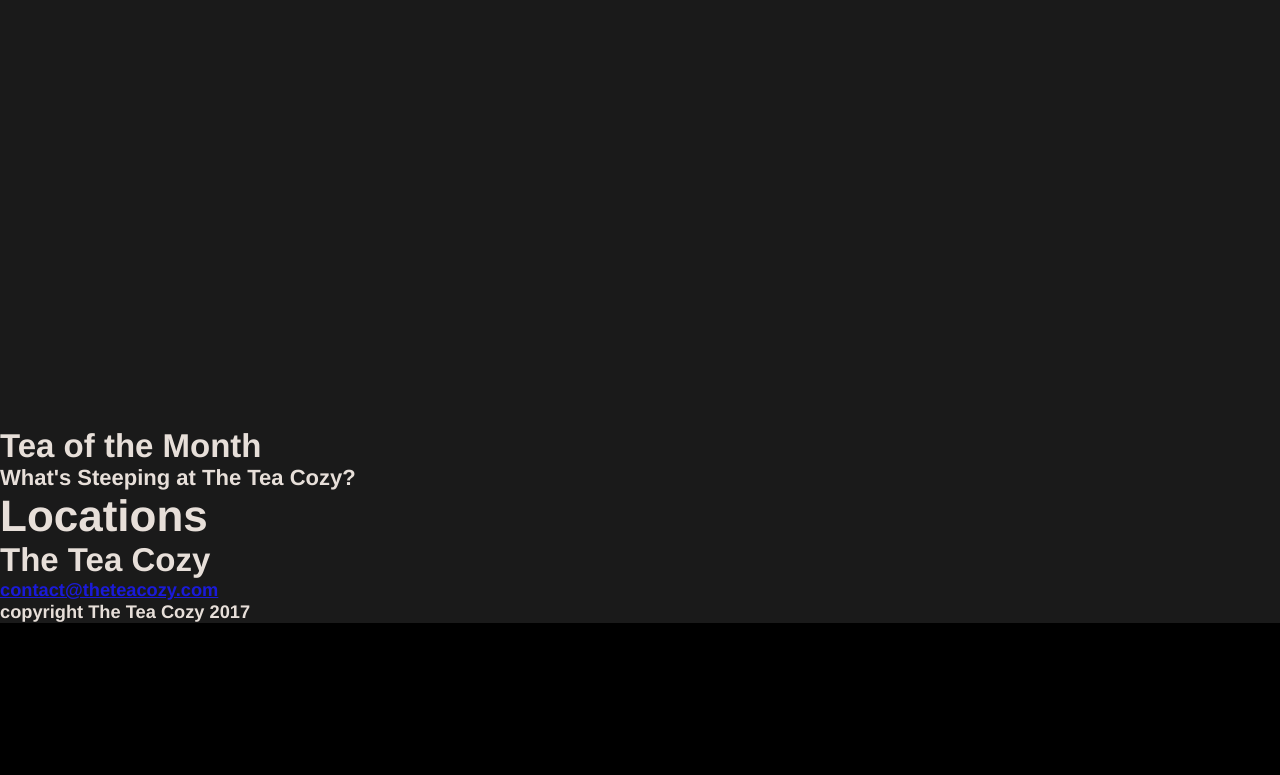
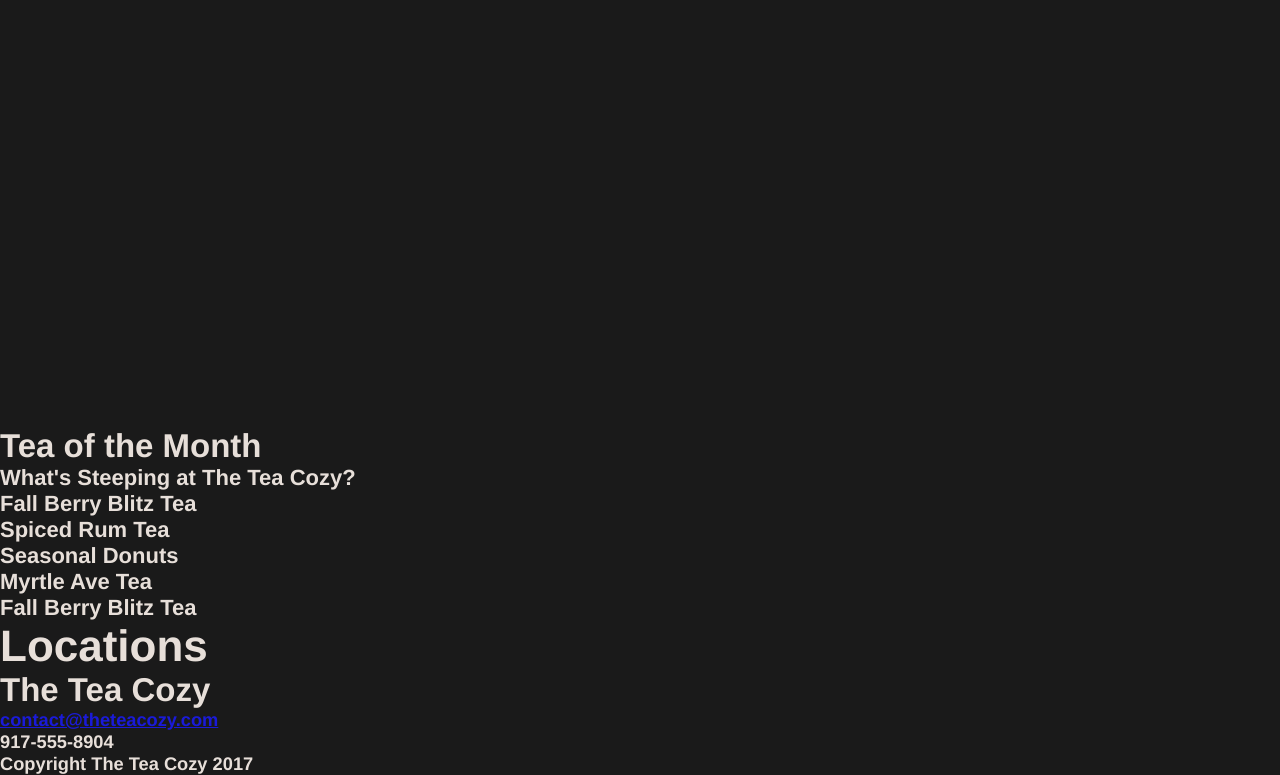
Before and after one commit to FluroAsh/tea-cozy, a plain HTML site: page index.html in a window 1280 px wide. Shown: the part 373-1148 px from the top of the page. Before the commit the page ends 996 px from the top, so only its background shows below. Drawn offline with Linux system fonts and the light colour scheme.

Commit message:
Added HTML elements - Still need to fix flexbox structure; may need to remove sections and make it 1 page layout

```diff
--- a/index.html
+++ b/index.html
@@ -12,7 +12,9 @@
     <body>
 
             <menu class="main-menu">
-                <img src="images/tea-cozy-logo.bmp"/>
+                <div class="logo">
+                    <a href="#"><img src="images/tea-cozy-logo.bmp"/></a>
+                </div>
                 <nav class="main-menu__nav">
                     <a href="#">Mission</a>
                     <a href="#">Featured Tea</a>
@@ -22,7 +24,9 @@
 
         <section class="section-home">
             <div class="mission-container">
-                <img src="images/mission-backdrop.bmp"/>
+
+                    <img id="mission-backdrop" src="images/mission-backdrop.bmp"/>
+
                 <span id="mission-message">
                     <h2>Our Mission</h2>
                     <h4>Handpicked, Artisanally Curated, Free Range, Sustainable, Small Batch, Fair Trade, Organic Tea</h4>
@@ -30,6 +34,7 @@
             </div>
         </section>
 
+        <section class="section-totm">
             <div class="monthly-tea-container">
                 <div class="monthly-tea__head">
                     <h2>Tea of the Month</h2>
@@ -37,22 +42,34 @@
                 </div>
                 <div class="monthly-tea__categories">
                     <div class="fall-berry">
+                    <!-- <img src="images/fall-berry-blitz-tea.bmp"/> -->
+                    <h4>Fall Berry Blitz Tea</h4>
+                    </div>
 
+
+                    <div class="spiced-rum">
+                    <!-- <img src="images/spiced-rum-tea.bmp"/> -->
                     </div>
-                <div class="spiced-rum">
+                    <h4>Spiced Rum Tea</h4>
 
+                    <div class="seasonal-donuts">
+                    <!-- <img src="images/seasonal-donuts.bmp"/> -->
+                    <h4>Seasonal Donuts</h4>
                     </div>
-                <div class="seasonal-donuts">
 
+
+                    <div class="myrtle-ave">
+                    <!-- <img src="images/seasonal-donuts.bmp"/> -->
+                    <h4>Myrtle Ave Tea</h4>
                     </div>
-                <div class="myrtle-ave">
 
-                    </div>
                     <div class="bedford-bizarre">
-
+                    <!-- <img src="images/bedford-bizarre-tea.bmp"/> -->
+                    <h4>Fall Berry Blitz Tea</h4>
                     </div>
                 </div>
             </div>
+        </section>
 
         <div class="locations-container">
             <h1>Locations</h1>
@@ -70,10 +87,11 @@
         <footer>
             <h2>The Tea Cozy</h2>
             <h5><a href="mailto:contact@theteacozy.com">contact@theteacozy.com</a></h4>
+            <h5>917-555-8904</h5>
         </footer>
 
         <div class="copyright-wrapper">
-            <h5>copyright The Tea Cozy 2017</h5>
+            <h5>Copyright The Tea Cozy 2017</h5>
         </div>
 
     </body>
```
Lines whose indentation alone changed are shown as unchanged.
